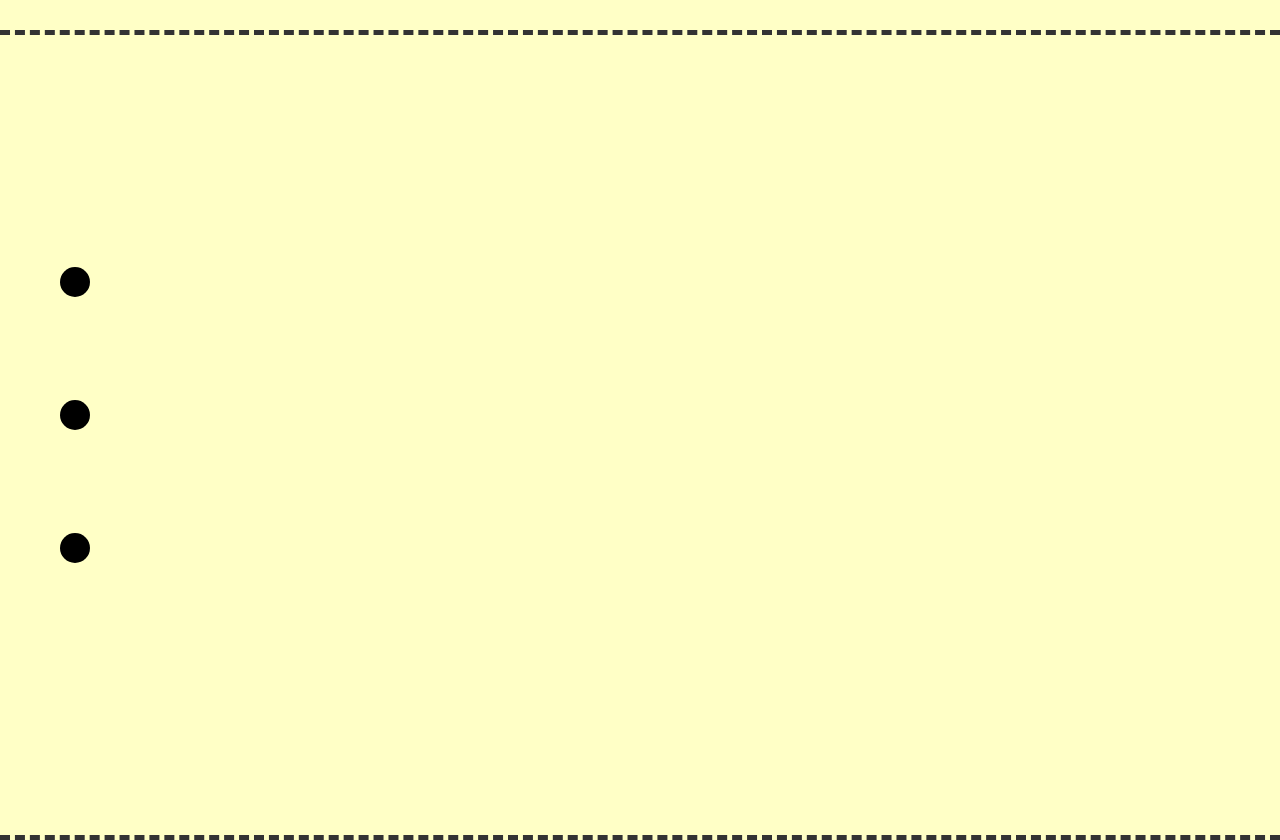
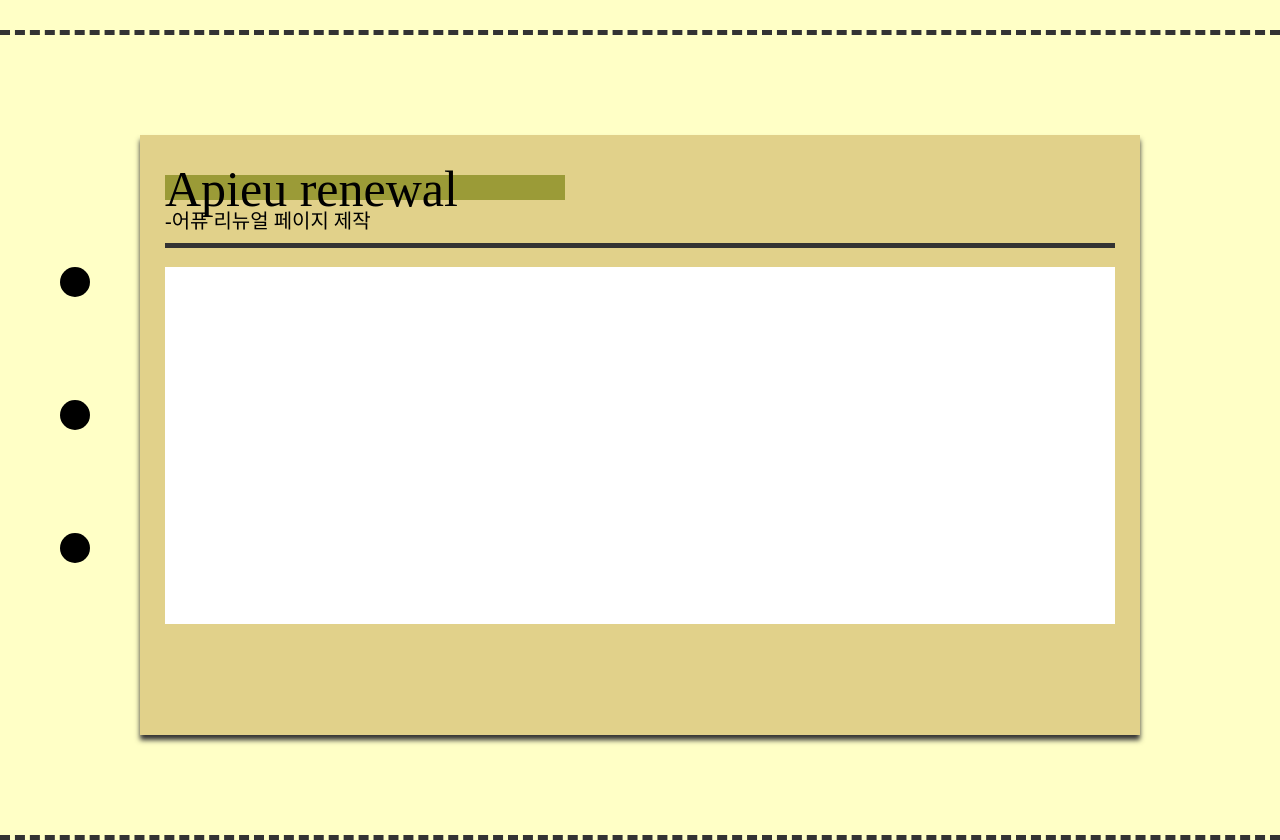
Before and after one commit to Pheasant0702/New_portfolio, a plain HTML site: page index.html in a window 1280 px wide. Shown: the part 2380-3220 px from the top of the page. Drawn offline with nearby package versions, Linux system fonts and the light colour scheme; a web font is replaced by a local one.

Commit message:
섹션4 레이아웃 구조 완성

```diff
--- a/css.css
+++ b/css.css
@@ -90,6 +90,41 @@
     font-family: 'Cooper Std';
     color: #000;
 }
+.note{
+    width: 950px;
+    height: 550px;
+    margin: 0 auto;
+    margin-top: 100px;
+    padding: 25px 25px;
+    background-color: #e1d18a;
+    box-shadow: 0px 5px 5px #333;
+    display: flex;
+    flex-direction: column;
+}
+.note_title{
+    width: 100%;
+    height: 15%;
+    border-bottom: 5px #333 solid;
+}
+.note_title> p:nth-child(1){
+    width: 400px;
+    height: 15px;
+    border-bottom: 25px rgb(155, 155, 55) solid;
+    font-size: 50px;
+    font-family: 'Cooper Std';
+    margin-bottom: 5px;
+}
+.note_title> p:nth-child(2){
+    font-size: 20px;
+}
+.note_back{
+    width: 100%;
+    height: 65%;
+    margin-top: 2%;
+    background-color: #fff;
+    display: flex;
+    justify-content: space-between;
+}
 /*---- 섹션1 ----*/
 #sct1{
     text-align: center;
@@ -179,7 +214,7 @@
     height: 90%;
     margin-left: 5%;
     margin-top: 2%;
-    background-color: #e3e2e4;
+    background-color: #e1d18a;
     box-shadow: 1px 3px 5px #333;
     display: flex;
     flex-direction: column;
--- a/index.html
+++ b/index.html
@@ -93,6 +93,15 @@
             <div></div>
             <div></div>
         </div>
+        <div class="note">
+            <div class="note_title">
+                <p>Apieu renewal</p>
+                <p>-어퓨 리뉴얼 페이지 제작</p>
+            </div>
+            <div class="note_back">
+                <div></div>
+            </div>
+        </div>
     </section>
 </body>
 </html>
```
Also changed, not shown: 1 other file.
